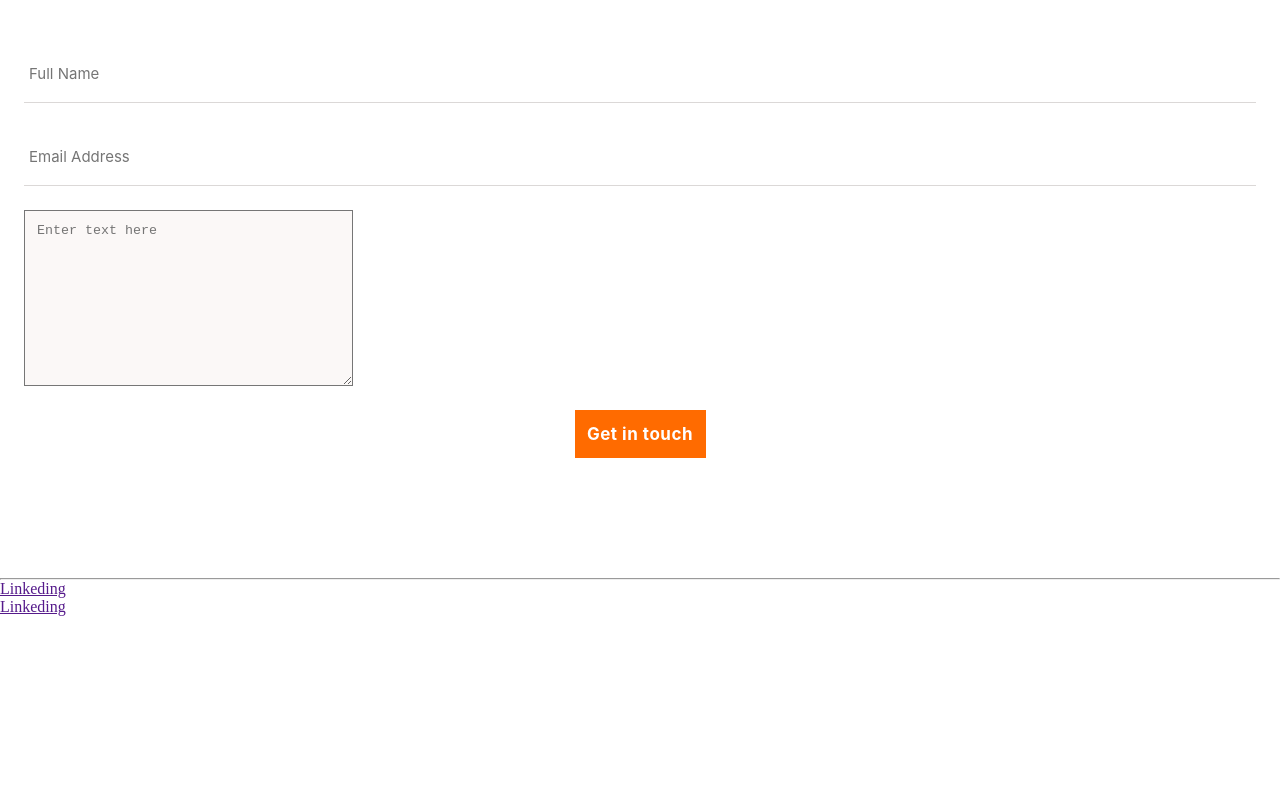
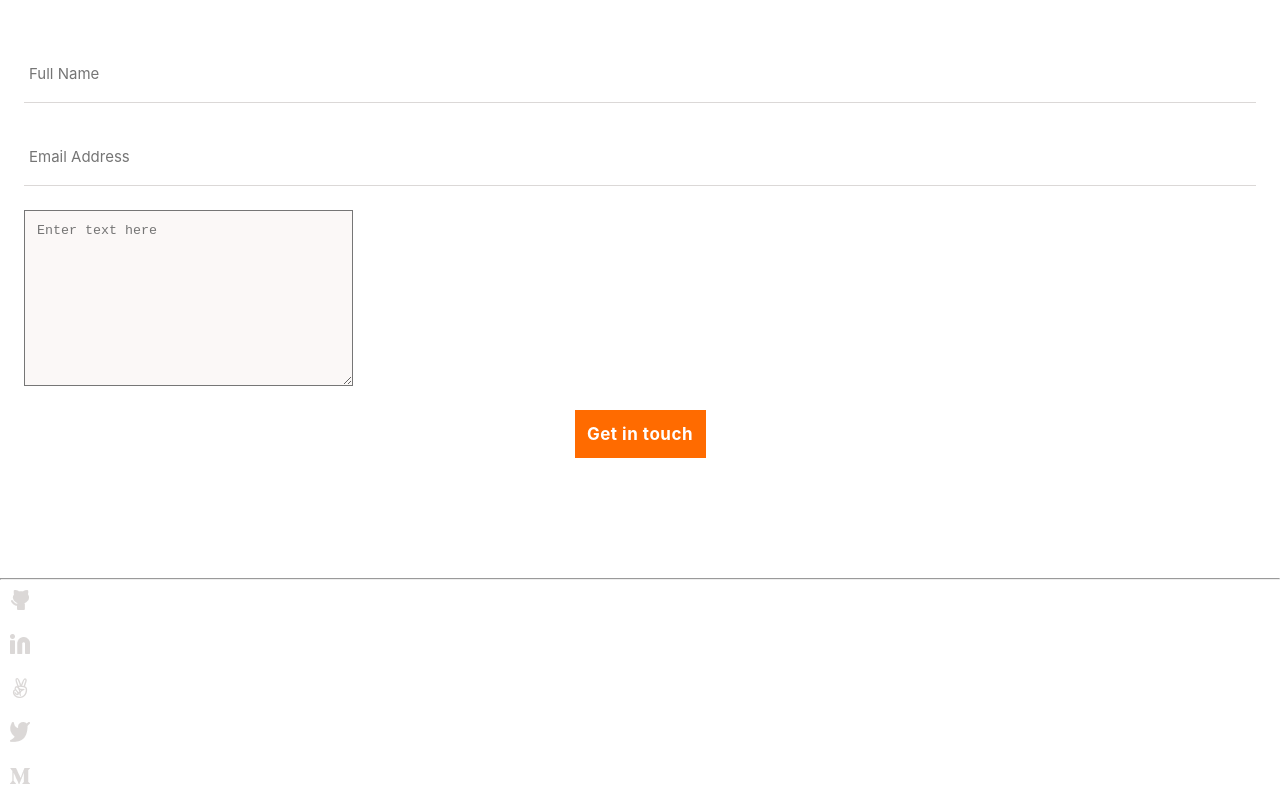
Before and after one commit to melashu/My-Portfolio, a website: page index.html in a window 1280 px wide. Shown: the part 6308-7108 px from the top of the page. Before the commit the page ends 6924 px from the top, so only its background shows below. Drawn offline with Linux system fonts and the light colour scheme.

Commit message:
update footer section

```diff
--- a/index.html
+++ b/index.html
@@ -223,11 +223,13 @@
         </section>
         <hr>
         <footer>
-            <ul>
-                <li><a href="">Linkeding</a></li>
-                <li><a href="">Linkeding</a></li>
-
-            </ul>
+        <ul class="footer-social-media">
+            <li><a href="#"><img src="image/git.png" alt="github"></a></li>
+            <li><a href="#"><img src="image/linkedin.png" alt="linkedin"></a></li>
+            <li><a href="#"><img src="image/take.png" alt="github"></a></li>
+            <li><a href="#"><img src="image/twitter.png" alt="twitter"></a></li>
+            <li><a href="#"><img src="image/medium.png" alt="medium"></a></li>
+        </ul>
         </footer>
     </main>
 </body>
```
